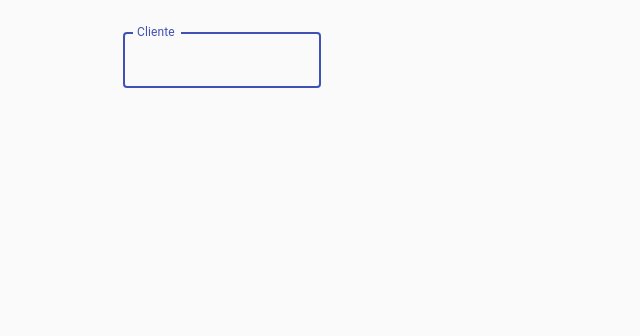
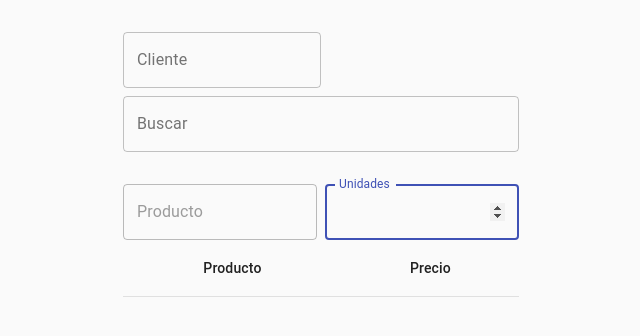
Before and after one commit to jaime12463/ETMTest, a React (Create React App) app: page / in a window 1280 px wide. Shown: the top 336 px of the page, without its empty margins (319-959 px from the left). Built offline with nearby package versions, Linux system fonts and the light colour scheme.

Commit message:
Cuando no encuentra el codigo la grilla desaparecia, ahora queda fija.

```diff
--- a/src/App.js
+++ b/src/App.js
@@ -69,6 +69,7 @@ export default function App() {
   };
 
   const handleFindOneProduct = ({ target: { value } }) => {
+
     setProductos(
       productos.filter((producto) => producto.Codigoproducto.includes(value))
     );
@@ -109,7 +110,7 @@ export default function App() {
           </Grid>
         </form>
       </div>
-      {productos.length > 0 && (
+      {/* {productos.length >= 0 && ( */}
         <div>
           <div className={classes.paper}>
             <Grid container>
@@ -148,7 +149,7 @@ export default function App() {
             onClick={handleFocusProduct}
           />
         </div>
-      )}
+      {/* )} */}
     </Container>
   );
 }
```
